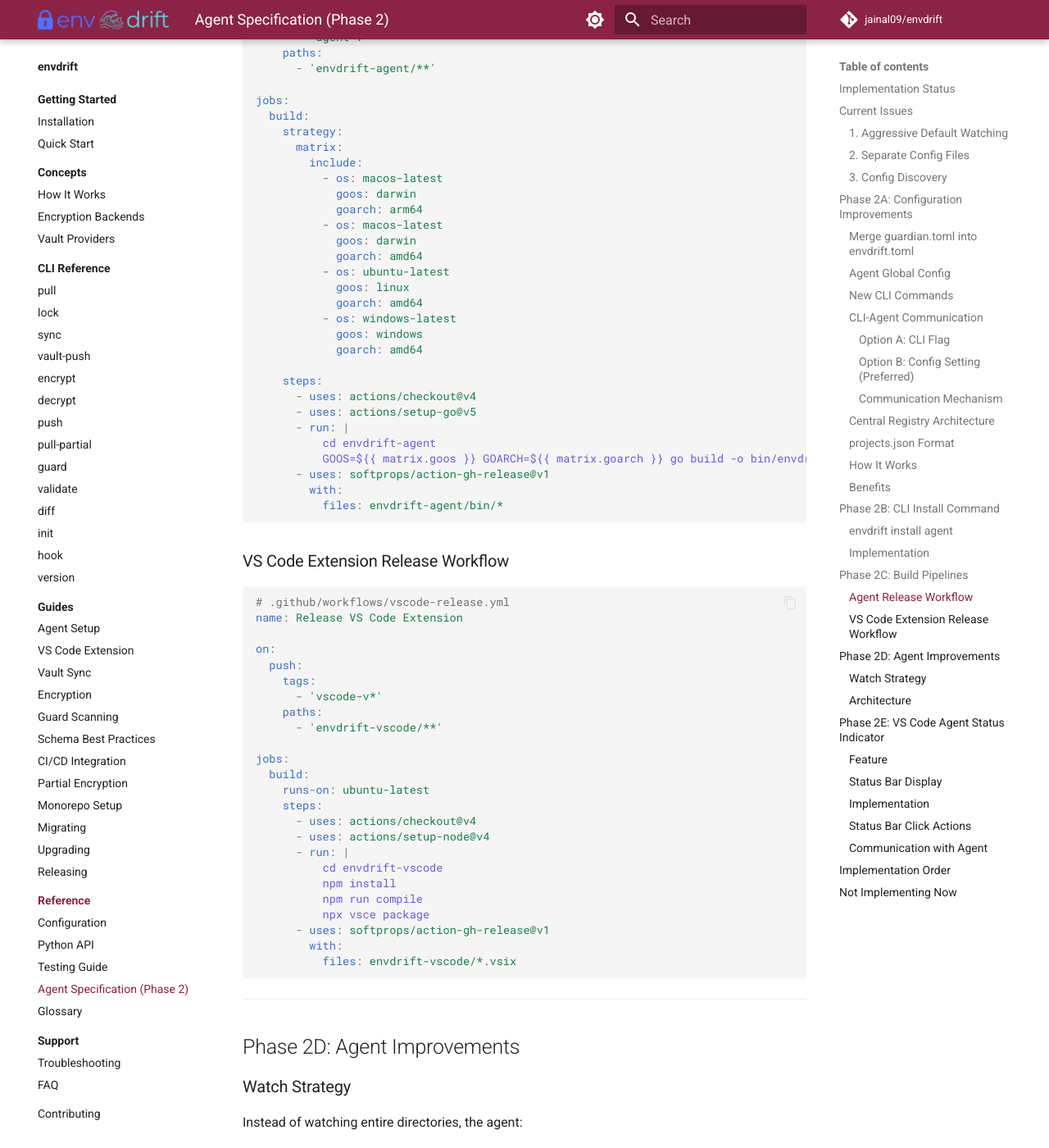
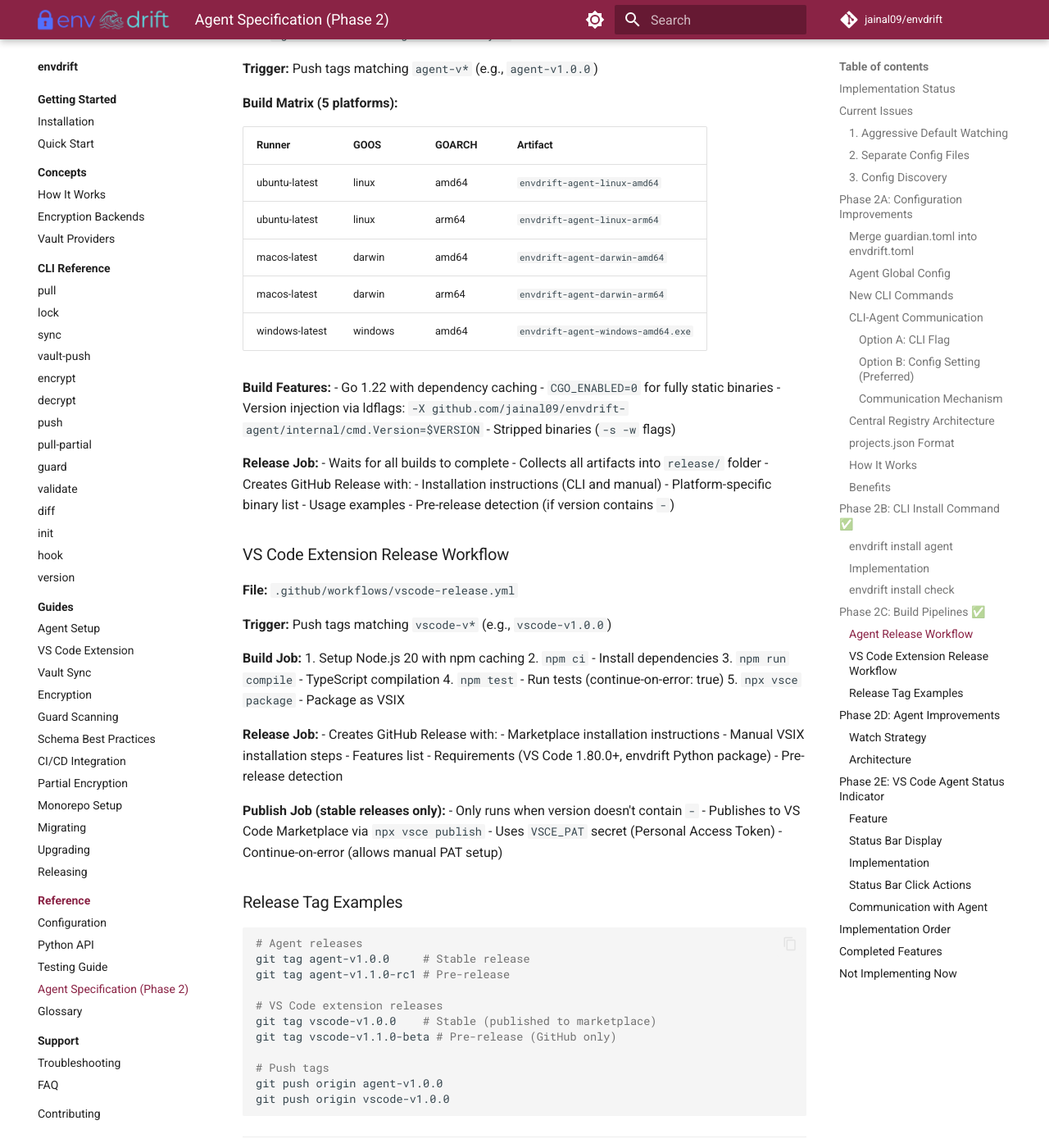
Before and after one commit to jainal09/envdrift, an MkDocs documentation site: the page built from docs/agent-spec.md, in a window 1280 px wide and 1400 px high, scrolled down 5196 px. Shown: the whole window at 82% size. Built offline with MkDocs 1.6.1 and Material for MkDocs 9.7.7, drawn with Linux system fonts in a browser that asks for light colours; comment, search, counter and statistics services are not loaded; some of the changed text lies outside the part shown.

Commit message:
ci: add Phase 2C release workflows for agent and vscode extension
- Add agent-release.yml workflow for Go binary releases (5 platforms)
- Add vscode-release.yml workflow for VS Code extension releases
- Update agent-spec.md to reflect Phase 2A/2B/2C completion

Agent workflow features:
- Build matrix: linux/darwin (amd64/arm64), windows (amd64)
- Static binaries with CGO_ENABLED=0
- Version injection via ldflags
- Automatic GitHub release creation

VS Code workflow features:
- Build, test, and package extension
- Publish to VS Code Marketplace (stable releases)
- Pre-release detection

Co-Authored-By: Claude Opus 4.5 <noreply@anthropic.com>

````diff
--- a/docs/agent-spec.md
+++ b/docs/agent-spec.md
@@ -171,7 +171,7 @@ Machine (your laptop)
 
 ---
 
-## Phase 2B: CLI Install Command
+## Phase 2B: CLI Install Command ✅
 
 ### `envdrift install agent`
 
@@ -181,112 +181,120 @@ New command in Python CLI to install the Go background agent:
 envdrift install agent
 ```
 
+**Command Options:**
+
+```bash
+envdrift install agent              # Install with defaults
+envdrift install agent --force      # Force reinstall
+envdrift install agent --skip-autostart  # Skip auto-start setup
+envdrift install agent --skip-register   # Skip project registration
+envdrift install check              # Check installation status
+```
+
 **Behavior:**
 
-1. Detect platform (macOS/Linux/Windows + arch)
+1. Detect platform (macOS/Linux/Windows + arch: amd64, arm64, 386)
 2. Download latest binary from GitHub releases
-3. Install to standard location (`/usr/local/bin`, etc.)
-4. Run `envdrift-agent install` to set up auto-start
-5. Register current directory if has `envdrift.toml`
+3. Install to standard location:
+   - **Unix**: `/usr/local/bin` → `/opt/homebrew/bin` → `~/.local/bin`
+   - **Windows**: `%LOCALAPPDATA%\Programs\envdrift\envdrift-agent.exe`
+4. Run `envdrift-agent install` to set up auto-start (unless `--skip-autostart`)
+5. Register current directory if has `envdrift.toml` (unless `--skip-register`)
 
 ### Implementation
 
-```python
-# src/envdrift/cli_commands/install.py
+**File:** `src/envdrift/cli_commands/install.py`
 
-@cli.command()
-def install_agent():
-    """Install the envdrift background agent."""
-    platform = detect_platform()  # darwin-arm64, linux-amd64, etc.
+Key functions:
+- `_detect_platform()` - Returns platform string like `darwin-arm64`, `linux-amd64`
+- `_get_install_path()` - Returns appropriate install path for the OS
+- `_download_binary()` - Downloads from GitHub with progress indication
+- `_run_agent_install()` - Runs `envdrift-agent install` for auto-start
 
-    # Download from GitHub releases
-    url = f"https://github.com/jainal09/envdrift/releases/latest/download/envdrift-agent-{platform}"
+### `envdrift install check`
 
-    # Install binary
-    install_path = get_install_path()  # /usr/local/bin or equivalent
-    download_and_install(url, install_path)
-
-    # Run agent install
-    subprocess.run([install_path, "install"])
-
-    # Register current project
-    if Path("envdrift.toml").exists():
-        subprocess.run([install_path, "register", "."])
-```
+Reports installation status of all components:
+- Python CLI location and version
+- Agent installation path and version
+- Agent running status (⚡ Running / ⭕ Not running)
+- Project registry info
 
 ---
 
-## Phase 2C: Build Pipelines
+## Phase 2C: Build Pipelines ✅
 
 ### Agent Release Workflow
 
-```yaml
-# .github/workflows/agent-release.yml
-name: Release Agent
+**File:** `.github/workflows/agent-release.yml`
 
-on:
-  push:
-    tags:
-      - 'agent-v*'
-    paths:
-      - 'envdrift-agent/**'
+**Trigger:** Push tags matching `agent-v*` (e.g., `agent-v1.0.0`)
 
-jobs:
-  build:
-    strategy:
-      matrix:
-        include:
-          - os: macos-latest
-            goos: darwin
-            goarch: arm64
-          - os: macos-latest
-            goos: darwin
-            goarch: amd64
-          - os: ubuntu-latest
-            goos: linux
-            goarch: amd64
-          - os: windows-latest
-            goos: windows
-            goarch: amd64
+**Build Matrix (5 platforms):**
 
-    steps:
-      - uses: actions/checkout@v4
-      - uses: actions/setup-go@v5
-      - run: |
-          cd envdrift-agent
-          GOOS=${{ matrix.goos }} GOARCH=${{ matrix.goarch }} go build -o bin/envdrift-agent-${{ matrix.goos }}-${{ matrix.goarch }}
-      - uses: softprops/action-gh-release@v1
-        with:
-          files: envdrift-agent/bin/*
-```
+| Runner | GOOS | GOARCH | Artifact |
+|--------|------|--------|----------|
+| ubuntu-latest | linux | amd64 | `envdrift-agent-linux-amd64` |
+| ubuntu-latest | linux | arm64 | `envdrift-agent-linux-arm64` |
+| macos-latest | darwin | amd64 | `envdrift-agent-darwin-amd64` |
+| macos-latest | darwin | arm64 | `envdrift-agent-darwin-arm64` |
+| windows-latest | windows | amd64 | `envdrift-agent-windows-amd64.exe` |
+
+**Build Features:**
+- Go 1.22 with dependency caching
+- `CGO_ENABLED=0` for fully static binaries
+- Version injection via ldflags: `-X github.com/jainal09/envdrift-agent/internal/cmd.Version=$VERSION`
+- Stripped binaries (`-s -w` flags)
+
+**Release Job:**
+- Waits for all builds to complete
+- Collects all artifacts into `release/` folder
+- Creates GitHub Release with:
+  - Installation instructions (CLI and manual)
+  - Platform-specific binary list
+  - Usage examples
+  - Pre-release detection (if version contains `-`)
 
 ### VS Code Extension Release Workflow
 
-```yaml
-# .github/workflows/vscode-release.yml
-name: Release VS Code Extension
+**File:** `.github/workflows/vscode-release.yml`
 
-on:
-  push:
-    tags:
-      - 'vscode-v*'
-    paths:
-      - 'envdrift-vscode/**'
+**Trigger:** Push tags matching `vscode-v*` (e.g., `vscode-v1.0.0`)
 
-jobs:
-  build:
-    runs-on: ubuntu-latest
-    steps:
-      - uses: actions/checkout@v4
-      - uses: actions/setup-node@v4
-      - run: |
-          cd envdrift-vscode
-          npm install
-          npm run compile
-          npx vsce package
-      - uses: softprops/action-gh-release@v1
-        with:
-          files: envdrift-vscode/*.vsix
+**Build Job:**
+1. Setup Node.js 20 with npm caching
+2. `npm ci` - Install dependencies
+3. `npm run compile` - TypeScript compilation
+4. `npm test` - Run tests (continue-on-error: true)
+5. `npx vsce package` - Package as VSIX
+
+**Release Job:**
+- Creates GitHub Release with:
+  - Marketplace installation instructions
+  - Manual VSIX installation steps
+  - Features list
+  - Requirements (VS Code 1.80.0+, envdrift Python package)
+  - Pre-release detection
+
+**Publish Job (stable releases only):**
+- Only runs when version doesn't contain `-`
+- Publishes to VS Code Marketplace via `npx vsce publish`
+- Uses `VSCE_PAT` secret (Personal Access Token)
+- Continue-on-error (allows manual PAT setup)
+
+### Release Tag Examples
+
+```bash
+# Agent releases
+git tag agent-v1.0.0     # Stable release
+git tag agent-v1.1.0-rc1 # Pre-release
+
+# VS Code extension releases
+git tag vscode-v1.0.0    # Stable (published to marketplace)
+git tag vscode-v1.1.0-beta # Pre-release (GitHub only)
+
+# Push tags
+git push origin agent-v1.0.0
+git push origin vscode-v1.0.0
 ```
 
 ---
@@ -387,19 +395,19 @@ Extension can read agent status from:
 
 ---
 
+## Completed Features
+
+The following features have been implemented:
+
+- ✅ Config merge (guardian → envdrift.toml) - Phase 2A
+- ✅ Project registration commands (`envdrift agent register/unregister/list/status`) - Phase 2A
+- ✅ `envdrift install agent` command with `check` subcommand - Phase 2B
+- ✅ Agent release workflow (5 platforms) - Phase 2C
+- ✅ VS Code extension release workflow with marketplace publishing - Phase 2C
+
 ## Not Implementing Now
 
-These features are deferred to a future branch:
+These features are deferred to future phases:
 
-- ❌ Release workflows
-- ❌ Per-project watching
-- ❌ VS Code agent status indicator
-
-Current branch focuses on:
-
-- ✅ CLI install command (in progress)
-- ✅ Config merge (guardian → envdrift.toml)
-- ✅ Project registration commands
-- ✅ Basic agent functionality
-- ✅ VS Code extension
-- ✅ Documentation
+- ❌ Per-project watching (Phase 2D)
+- ❌ VS Code agent status indicator (Phase 2E)
````
Also changed, not shown: other parts of docs/agent-spec.md (+3 -3 lines), 2 other files.
